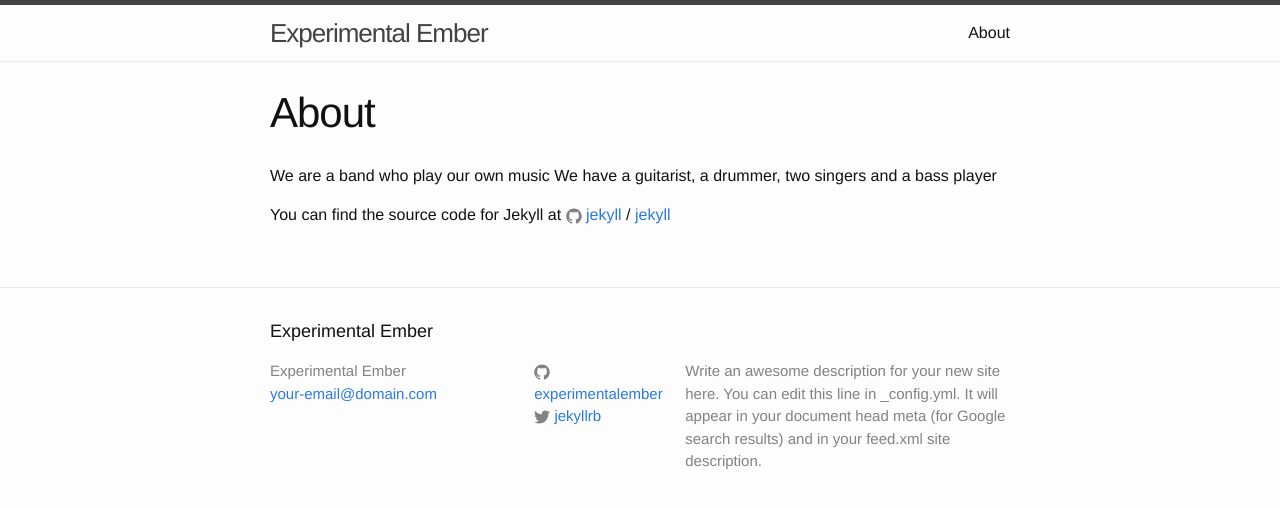
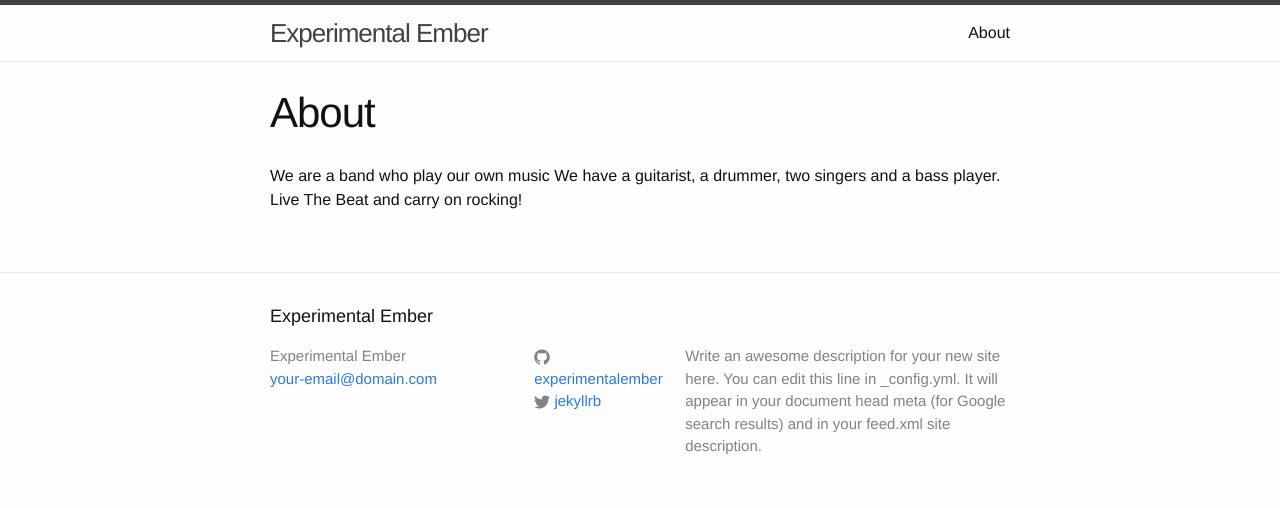
Before and after one commit to experimentalember/experimentalember.github.io, a Jekyll site: the page built from about.md, in a window 1280 px wide. Shown: the top 508 px of the page. Built offline with Jekyll 4.4.1, drawn with Linux system fonts in a browser that asks for light colours.

Commit message:
Update about.md

```diff
--- a/about.md
+++ b/about.md
@@ -4,8 +4,4 @@ title: About
 permalink: /about/
 ---
 
-We are a band who play our own music We have a guitarist, a drummer, two singers and a bass player
-
-You can find the source code for Jekyll at
-{% include icon-github.html username="jekyll" %} /
-[jekyll](https://github.com/jekyll/jekyll)
+We are a band who play our own music We have a guitarist, a drummer, two singers and a bass player. Live The Beat and carry on rocking!
```
